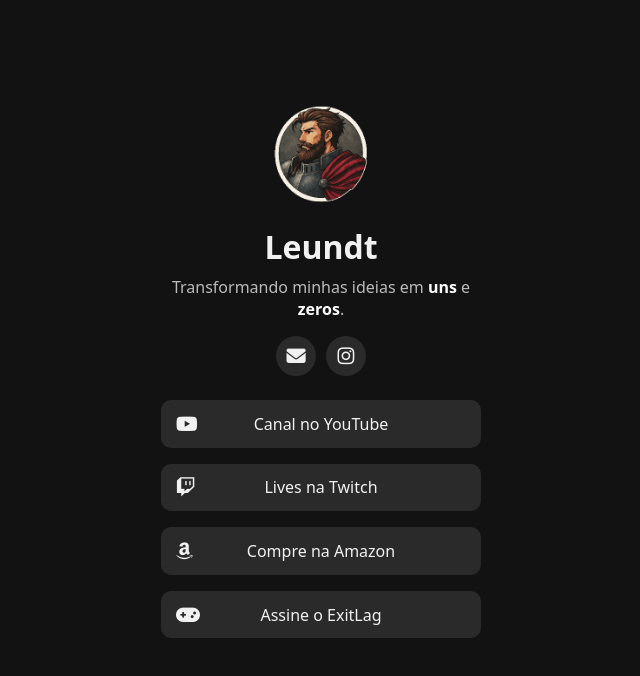
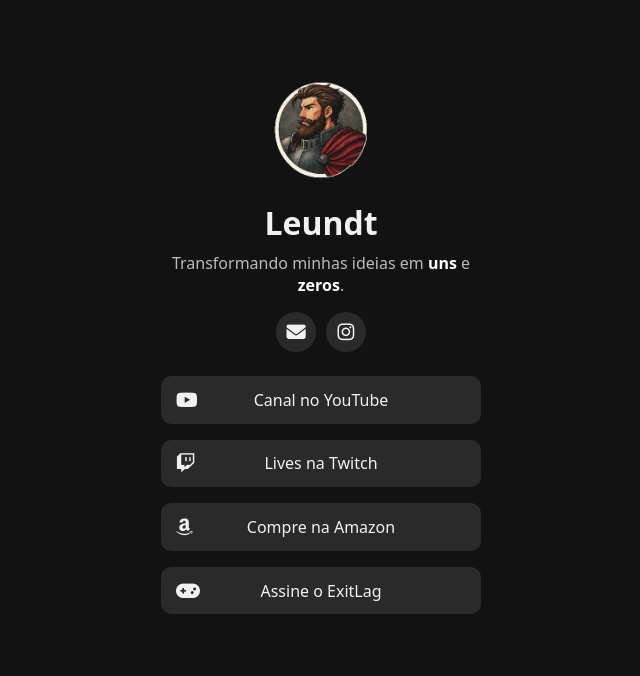
Before and after one commit to leundt/leundt.com, a plain HTML site: page index.html in a window 1280 px wide. Shown: the whole page, without its empty margins (319-959 px from the left). Drawn offline with Linux system fonts and the light colour scheme.

Commit message:
Update style.css

```diff
--- a/style.css
+++ b/style.css
@@ -23,9 +23,9 @@
   color: var(--text-light);
   display: flex;
   justify-content: center;
-  align-items: flex-start; /* sobe o card */
+  align-items: flex-start;
   min-height: 100vh;
-  padding-top: 8vh; /* controla a distância do topo */
+  padding-top: 40px;
 }
 
 .profile-card {
@@ -36,7 +36,6 @@
   width: 90%;
 }
 
-/* Animações */
 .fade-in {
   opacity: 0;
   transform: scale(0.9);
@@ -51,7 +50,6 @@
 @keyframes fade-in-scale { to { opacity: 1; transform: scale(1); } }
 @keyframes fade-in-up { to { opacity: 1; transform: translateY(0); } }
 
-/* Logo */
 .profile-logo {
   width: 100px;
   height: 100px;
@@ -61,12 +59,10 @@
 }
 .profile-logo:hover { transform: scale(1.05); }
 
-/* Header */
 h1 { font-size: 2rem; margin-bottom: 0.5rem; }
 .tagline { font-size: 1rem; color: var(--text-muted); margin-bottom: 1rem; }
 .tagline strong { color: #fff; }
 
-/* Links (genérico para todos os <a>) */
 .profile-card a {
   background: var(--card-bg);
   color: var(--text-light);
@@ -74,7 +70,6 @@
   text-decoration: none;
 }
 
-/* Top icons */
 .top-icons {
   display: flex;
   justify-content: center;
@@ -97,7 +92,6 @@
 .top-icons a.email:hover { background: var(--email-blue); }
 .top-icons a.instagram:hover { background: var(--instagram-pink); }
 
-/* Lista de links */
 .link-list a {
   position: relative;
   display: block;
@@ -125,8 +119,8 @@
   color: #fff;
 }
 
-/* Responsivo */
 @media (max-width: 360px) {
+  body { padding-top: 20px; }
   .profile-card { padding: 1.5rem; }
   h1 { font-size: 1.6rem; }
   .link-list a { font-size: 0.9rem; padding: 0.6rem 0.8rem; }
```
